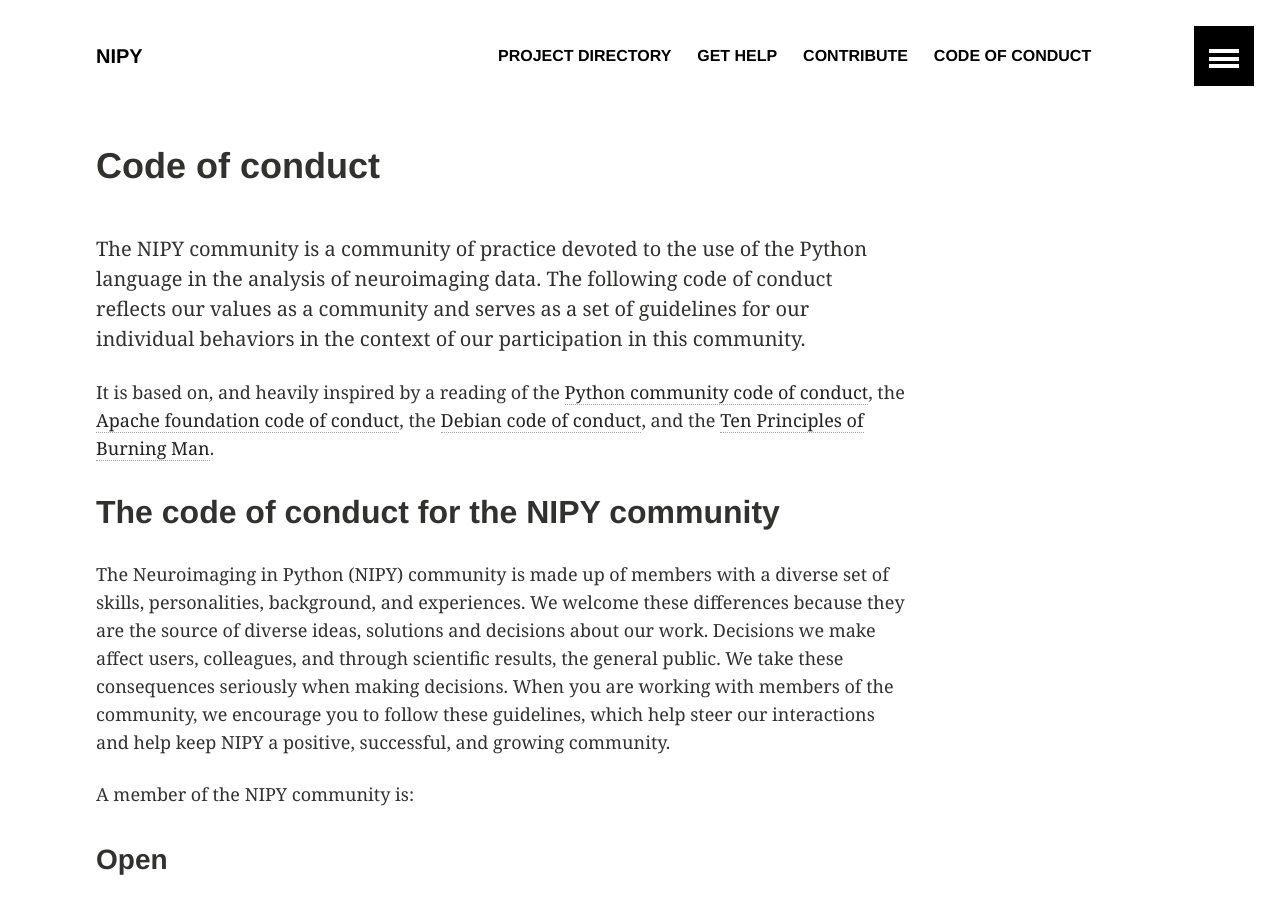
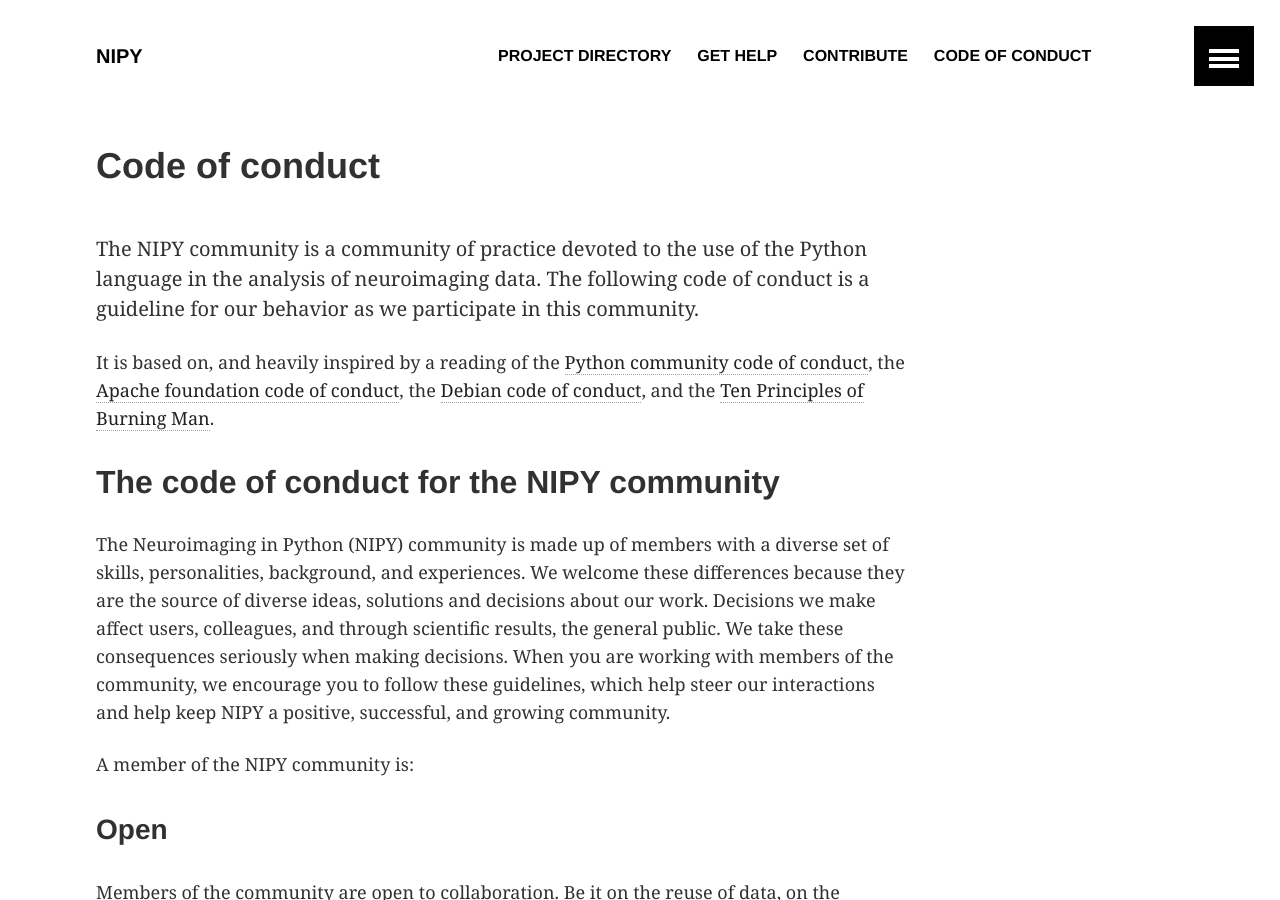
Before and after one commit to nipy/nipy.github.io, a Jekyll site: the page built from code-of-conduct/index.md, in a window 1280 px wide and 900 px high. Built offline with Jekyll 4.4.1, drawn with Linux system fonts in a browser that asks for light colours.

Commit message:
Simplify the introduction paragraph.

```diff
--- a/code-of-conduct/index.md
+++ b/code-of-conduct/index.md
@@ -12,7 +12,7 @@
 share: false
 ---
 
-The NIPY community is a community of practice devoted to the use of the Python language in the analysis of neuroimaging data. The following code of conduct reflects our values as a community and serves as a set of guidelines for our individual behaviors in the context of our participation in this community.
+The NIPY community is a community of practice devoted to the use of the Python language in the analysis of neuroimaging data. The following code of conduct is a guideline for our behavior as we participate in this community.
 
 It is based on, and heavily inspired by a reading of the [Python community code of conduct](https://www.python.org/psf/codeofconduct/), the [Apache foundation code of conduct](http://www.apache.org/foundation/policies/conduct.html), the [Debian code of conduct](https://www.debian.org/code_of_conduct), and the [Ten Principles of Burning Man](http://survival.burningman.com/culture/the-10-principles/).
 
```
